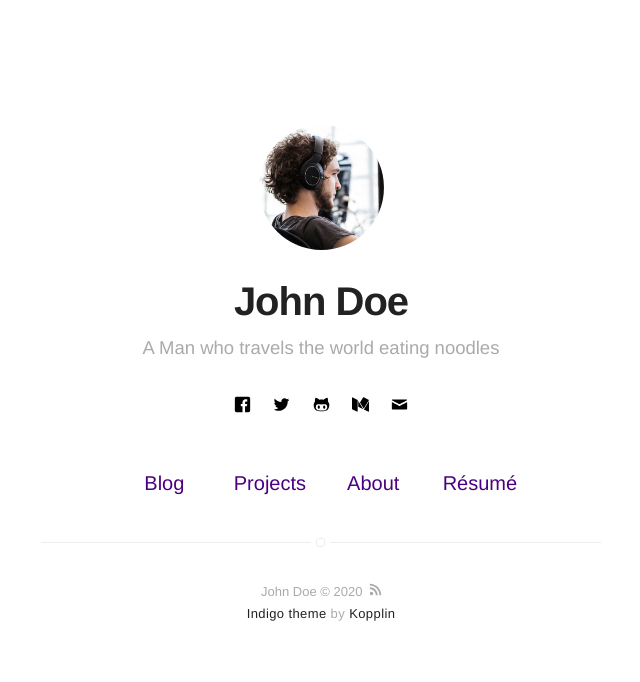
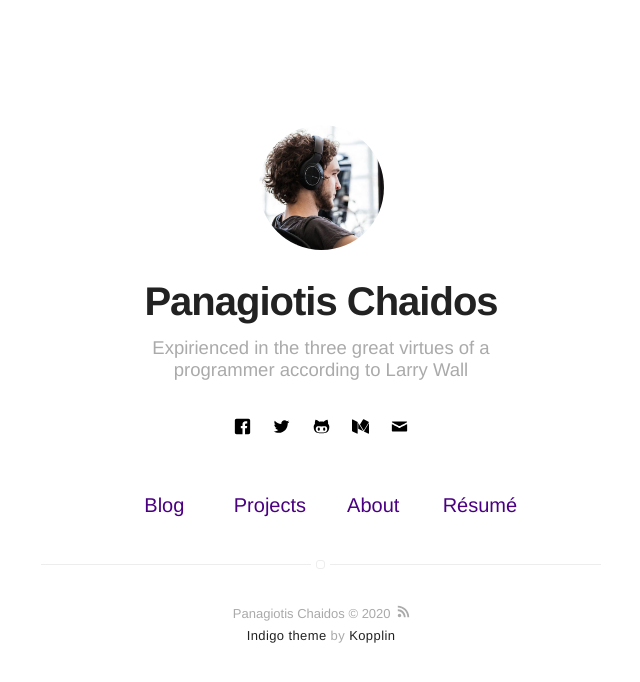
Before and after one commit to mvrck19/mvrck19.github.io, a Jekyll site: the page built from index.html, in a window 1280 px wide. Shown: the top 682 px of the page, without its empty margins (319-959 px from the left). Built offline with Jekyll 4.4.1, drawn with Linux system fonts in a browser that asks for light colours.

Commit message:
Update _config.yml

```diff
--- a/_config.yml
+++ b/_config.yml
@@ -1,6 +1,6 @@
 # main text of home
-name: John Doe
-bio: A Man who travels the world eating noodles
+name: Panagiotis Chaidos
+bio: Expirienced in the three great virtues of a programmer according to Larry Wall
 
 # twitter summary info
 description: A blog about technology and stuff related
```
